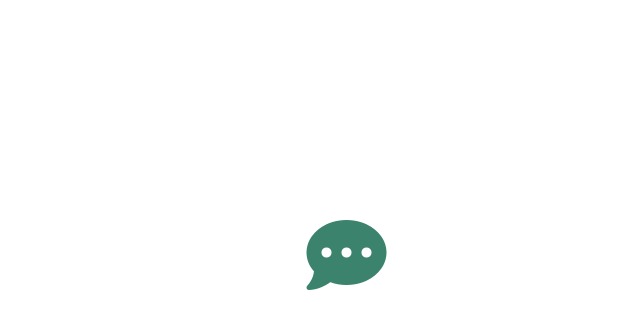
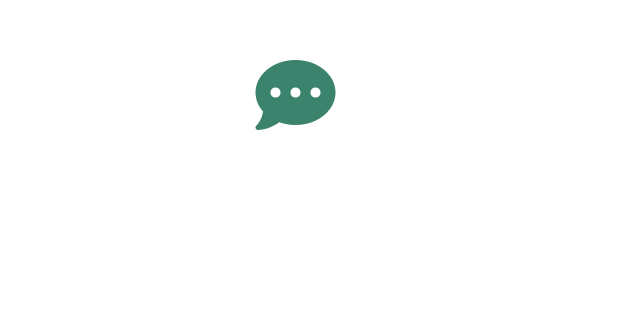
Before and after one commit to nika97z/chatbot, a website: page chatbot/front/chat.html in a window 1280 px wide. Shown: the part 398-726 px from the top of the page, without its empty margins (551-1191 px from the left). Drawn offline with nearby package versions, Linux system fonts and the light colour scheme.

Commit message:
Update index.css

```diff
--- a/chatbot/front/index.css
+++ b/chatbot/front/index.css
@@ -7,8 +7,8 @@
   font-size: 80px;
   display: block;
   position: fixed;
-  left: 67%;
-  top: 77%;
+  left: 63%;
+  top: 57%;
   cursor: pointer;
   transform-origin: center;
   animation: launcherFloat 2.8s ease-in-out infinite;
```
